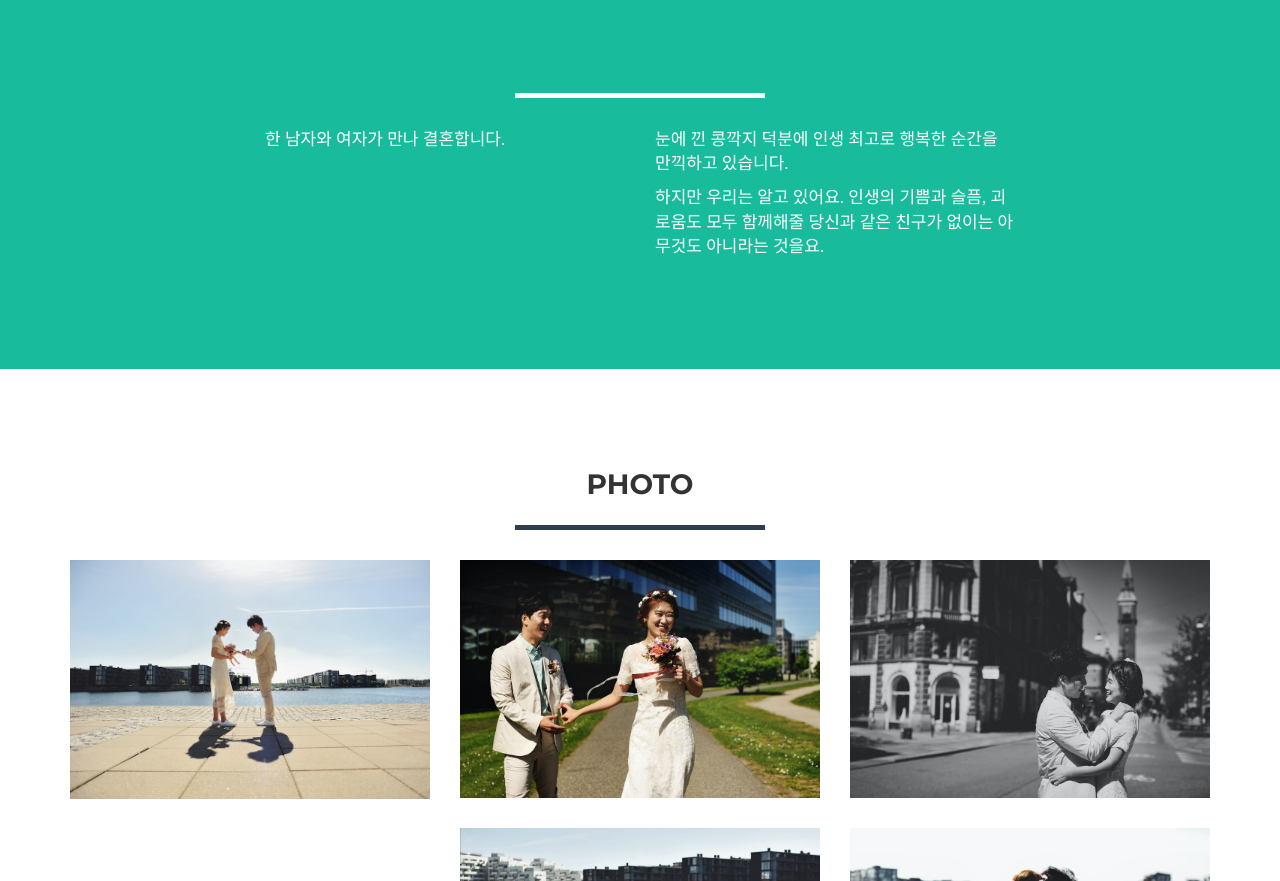
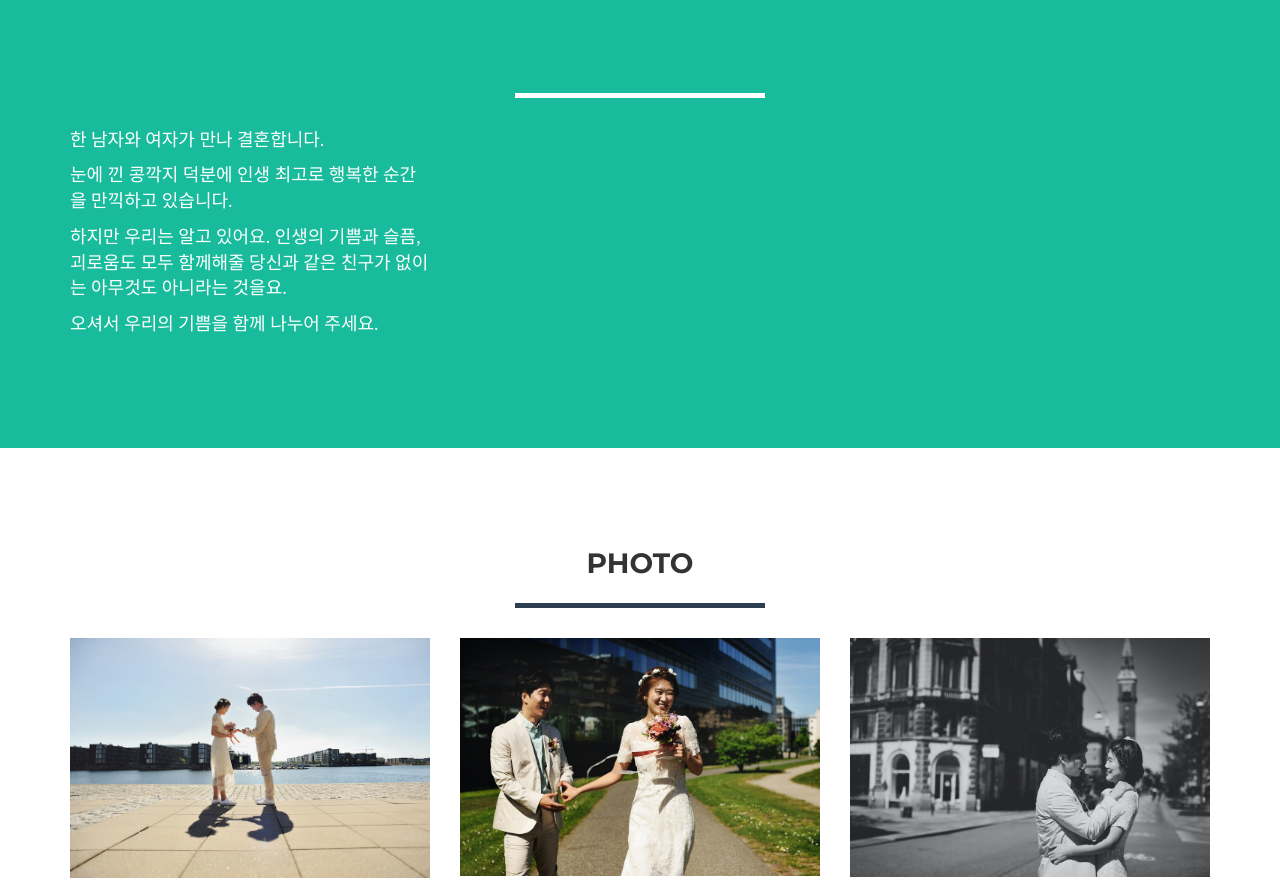
Before and after one commit to cameo-js/wedding, a website: page index.html in a window 1280 px wide. Shown: the part 1160-2041 px from the top of the page. Drawn offline with nearby package versions, Linux system fonts and the light colour scheme; a web font is replaced by a local one.

Commit message:
update about

```diff
--- a/css/freelancer.css
+++ b/css/freelancer.css
@@ -193,7 +193,7 @@ section.success {
   }
 }
 #about p {
-  font-size: 17px;
+  font-size: 18px;
   font-family: 'Godo';
   font-style: normal;
   font-weight: 400;
--- a/index.html
+++ b/index.html
@@ -95,12 +95,11 @@
                 </div>
             </div>
             <div class="row">
-                <div class="col-lg-4 col-lg-offset-2">
+                <div class="col-lg-4">
                     <p>한 남자와 여자가 만나 결혼합니다.</p>
-                </div>
-                <div class="col-lg-4">
                     <p>눈에 낀 콩깍지 덕분에 인생 최고로 행복한 순간을 만끽하고 있습니다.</p>
                     <p>하지만 우리는 알고 있어요. 인생의 기쁨과 슬픔, 괴로움도 모두 함께해줄 당신과 같은 친구가 없이는 아무것도 아니라는 것을요.</p>
+                    <p>오셔서 우리의 기쁨을 함께 나누어 주세요.</p>
                 </div>
             </div>
         </div>
@@ -160,7 +159,7 @@
             <div class="row">
                 <div class="col-lg-4">
                     <h3>대중교통 이용시</h3>
-                    <p>역삼역 4번 출구에서 느린 걸음 10~15분 (언덕길 유의)</p>
+                    <p>지하철 2호선 역삼역 4번 출구에서 느린 걸음 10~15분 (언덕길 유의)</p>
                 </div>
             </div>
             <div class="row">
```
Also changed, not shown: css/freelancer.min.css.
